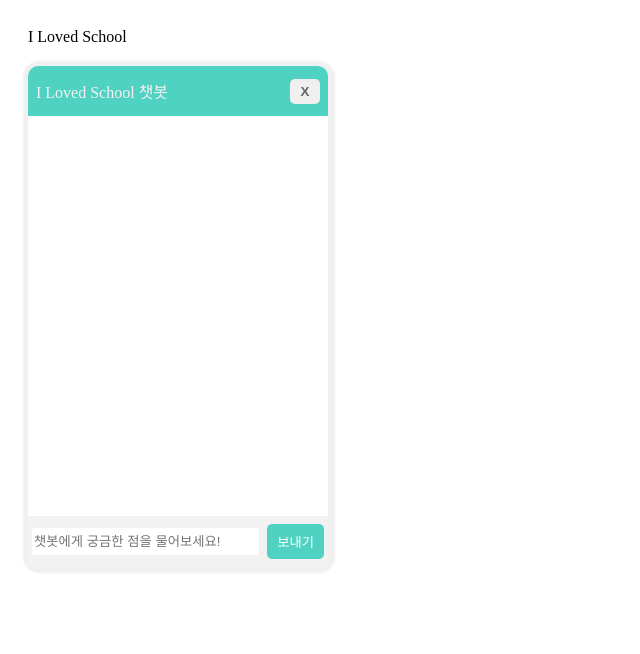
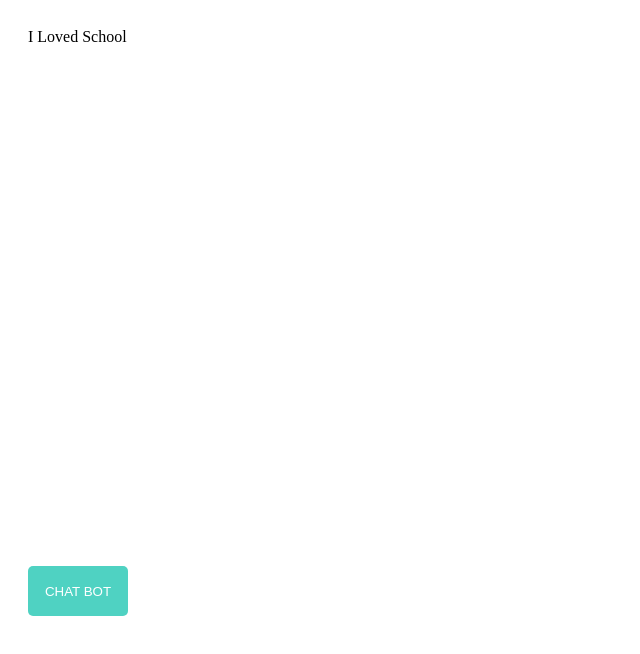
Before and after one commit to wseungjin/relay_17, a React (Create React App) app in the folder fe/: page /MainPage in a window 1280 px wide. Shown: the top 654 px of the page, without its empty margins (0-640 px from the left). Built offline with nearby package versions, Linux system fonts and the light colour scheme.

Commit message:
feat: chatbot popup 으로 구현

```diff
--- a/fe/src/components/ChatBot/ChatBot.jsx
+++ b/fe/src/components/ChatBot/ChatBot.jsx
@@ -2,10 +2,15 @@ import React, { useState } from "react";
 import styled from "styled-components";
 
 import WordCloud from "./WordCloud";
+import { getChatBot } from "../../util/ReqMessage";
 
-const ChatBot = () => {
+const ChatBot = ({ isOpen, onSetChatbotOpen }) => {
   const [message, setMessage] = useState("");
   const [messageList, setMessageList] = useState([]);
+
+  const onClose = () => {
+    onSetChatbotOpen();
+  };
 
   const onSetMessage = ({ target }) => {
     setMessage(target.value);
@@ -17,18 +22,26 @@ const ChatBot = () => {
 
   const onPassMessage = () => {
     message && setMessageList((messageList) => [...messageList, { text: message, user: true }]);
+    // 챗봇 api가 나오면 추가하면 됨
+    // const res = getChatBot({ message: message });
+    // setMessageList((messageList) => [...messageList, { text: res, user: false }]);
     setMessage("");
+
+    // 마지막에서 두번째 채팅으로 고정됨
+    // dom에 접근하는 방식을 useRef 등으로 변경 필요
+    var contextBody = document.getElementById("context");
+    contextBody.scrollTop = contextBody.scrollHeight - 400;
   };
 
   const wordCloudList = messageList.map((message, index) => <WordCloud message={message} key={index} />);
 
   return (
-    <Wrapper>
+    <Wrapper isOpen={isOpen}>
       <TitleBox>
         <ChatbotTitle>I Loved School 챗봇</ChatbotTitle>
-        <TitleButton>X</TitleButton>
+        <TitleButton onClick={onClose}>X</TitleButton>
       </TitleBox>
-      <ContextBody>{wordCloudList}</ContextBody>
+      <ContextBody id="context">{wordCloudList}</ContextBody>
       <InputBox>
         <MessageInput
           placeholder="챗봇에게 궁금한 점을 물어보세요!"
@@ -43,6 +56,7 @@ const ChatBot = () => {
 };
 
 const Wrapper = styled.div`
+  visibility: ${(props) => (props.isOpen ? "visible" : "hidden")};
   width: 300px;
   height: 500px;
   box-shadow: 1px 1px 2px 6px #f0f0f0;
@@ -75,8 +89,11 @@ const TitleButton = styled.button`
 `;
 
 const ContextBody = styled.div`
+  box-sizing: border-box;
   width: 100%;
   height: 80%;
+  padding: 4px;
+  overflow: scroll;
 `;
 
 const InputBox = styled.div`
--- a/fe/src/views/MainPage.jsx
+++ b/fe/src/views/MainPage.jsx
@@ -1,13 +1,20 @@
-import React from "react";
+import React, { useState } from "react";
 import styled from "styled-components";
 
 import ChatBot from "../components/ChatBot/ChatBot";
 
 const MainPage = () => {
+  const [chatbotOpen, setChatbotOpen] = useState(false);
+
+  const onSetChatbotOpen = () => {
+    setChatbotOpen(!chatbotOpen);
+  };
+
   return (
     <Wrapper>
       <MainHeader>I Loved School</MainHeader>
-      <ChatBot />
+      <ChatBot isOpen={chatbotOpen} onSetChatbotOpen={onSetChatbotOpen} />
+      <ChatBotButton onClick={onSetChatbotOpen}>CHAT BOT</ChatBotButton>
     </Wrapper>
   );
 };
@@ -20,4 +27,13 @@ const MainHeader = styled.div`
   padding: 0 0 20px 0;
 `;
 
+const ChatBotButton = styled.button`
+  height: 50px;
+  width: 100px;
+  color: white;
+  background: #4fd2c2;
+  border: none;
+  border-radius: 5px;
+`;
+
 export default MainPage;
```
